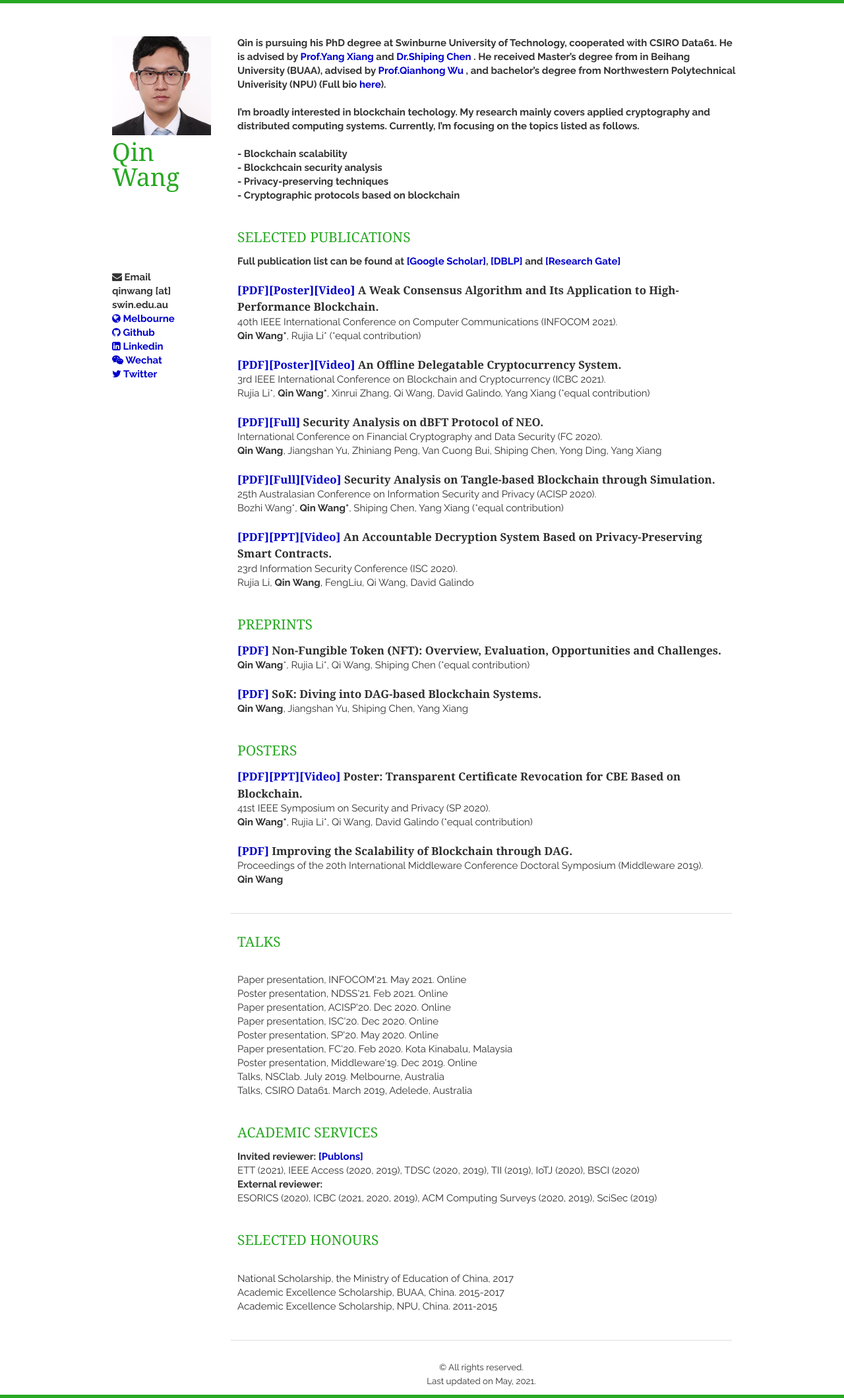
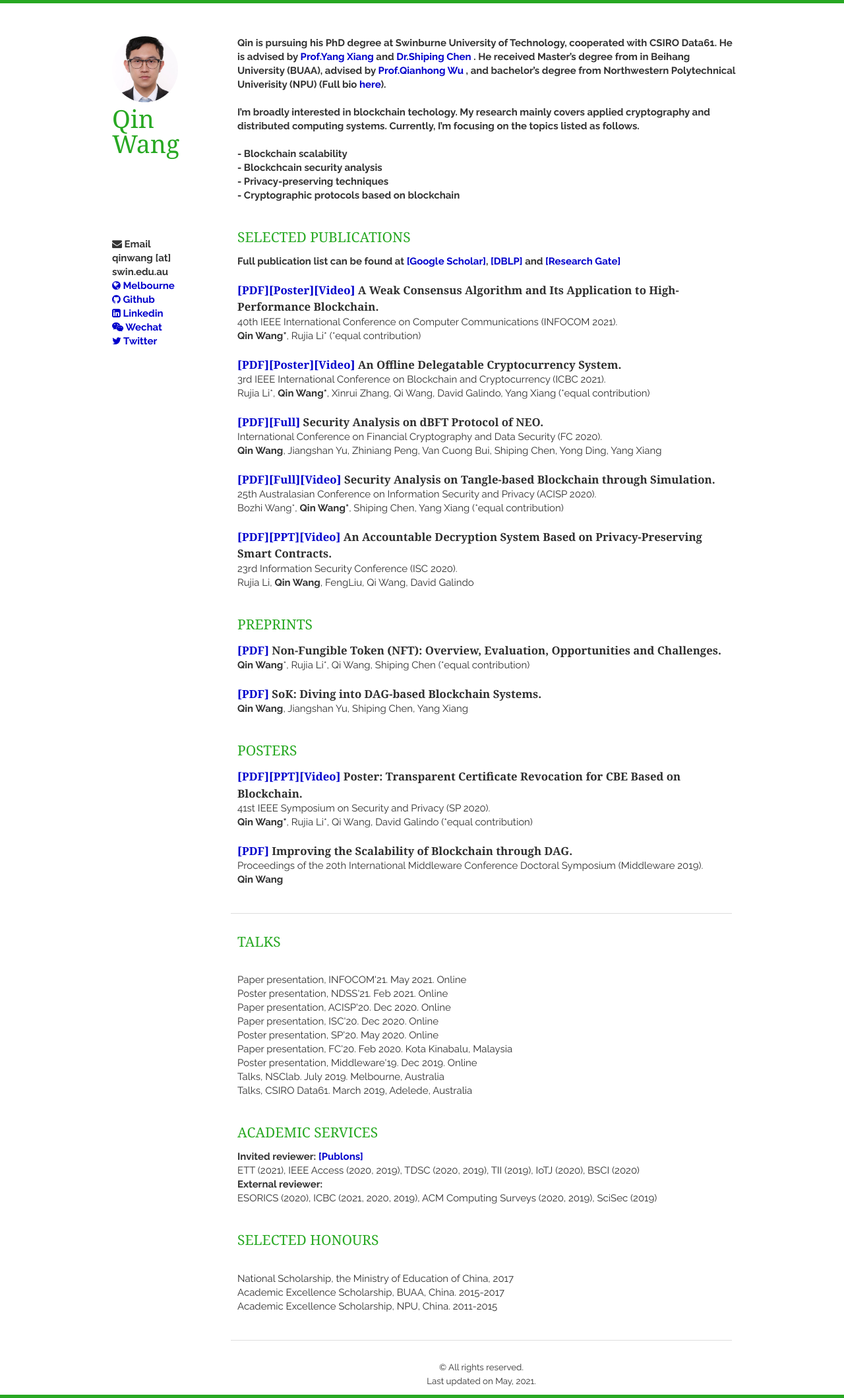
Before and after one commit to AaronWang-git/qinwang-git.github.io, a Jekyll site: the page built from index.html, in a window 1280 px wide. Shown: the whole page at 66% size. Built offline with Jekyll 4.4.1, drawn with Linux system fonts in a browser that asks for light colours; nearby versions of some CDN libraries; the list of posts is cut into pages by our own code.

Commit message:
Update layout.css

```diff
--- a/static/css/layout.css
+++ b/static/css/layout.css
@@ -31,12 +31,12 @@ p, address {
 }
 
 .me {
-    width: 150px;
-    height: 150px;
-    /*- border-radius: 50px; -*/
-    /*- -webkit-border-radius: 50px; -*/
-    /*- -moz-border-radius: 50px; -*/
-    /* -margin-bottom: 20px; */
+    width: 100px;
+    height: 100px;
+    border-radius: 50px;
+    -webkit-border-radius: 50px;
+    -moz-border-radius: 50px;
+    -margin-bottom: 20px;
 }
 
 header > h1, section > h1 {
```
